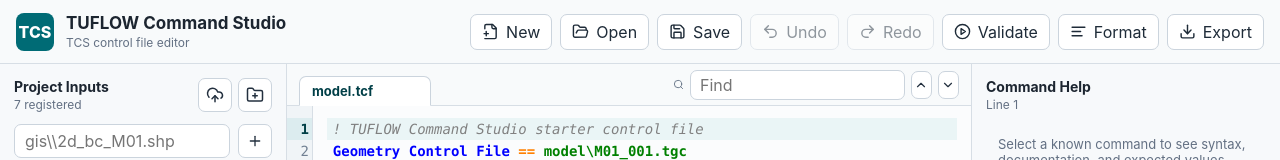
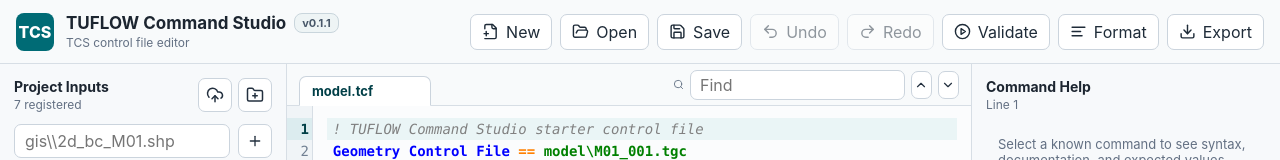
Before and after one commit to hamedtavakoli/TUFLOW_NPad, a React (Vite) app: page / in a window 1280 px wide. Shown: the top 160 px of the page. Built offline with nearby package versions, Linux system fonts and the light colour scheme.

Commit message:
Add version badge and version bump scripts

```diff
--- a/package.json
+++ b/package.json
@@ -1,13 +1,15 @@
 {
   "name": "tuflow-command-studio",
   "private": true,
-  "version": "0.1.0",
+  "version": "0.1.1",
   "type": "module",
   "scripts": {
     "dev": "vite --host 127.0.0.1",
     "build": "tsc -b && vite build",
     "test": "vitest run",
-    "preview": "vite preview --host 127.0.0.1"
+    "preview": "vite preview --host 127.0.0.1",
+    "version:patch": "npm version patch --no-git-tag-version",
+    "version:minor": "npm version minor --no-git-tag-version"
   },
   "dependencies": {
     "@codemirror/autocomplete": "^6.20.2",
--- a/src/main.tsx
+++ b/src/main.tsx
@@ -9,7 +9,10 @@
 import { validateTuflowText } from './lib/validator';
 import { formatTuflowText } from './lib/formatter';
 import type { ProjectInput } from './lib/types';
+import packageJson from '../package.json';
 import './styles.css';
+
+const appVersion = packageJson.version;
 
 const starterText = `! TUFLOW Command Studio starter control file
 Geometry Control File == model\\M01_001.tgc
@@ -228,7 +231,10 @@
         <div className="brand">
           <span className="brand-mark">TCS</span>
           <div>
-            <h1>TUFLOW Command Studio</h1>
+            <div className="brand-title">
+              <h1>TUFLOW Command Studio</h1>
+              <span className="version-badge">v{appVersion}</span>
+            </div>
             <p>TCS control file editor</p>
           </div>
         </div>
--- a/src/styles.css
+++ b/src/styles.css
@@ -86,6 +86,26 @@
 
 .brand h1 {
   font-size: 17px;
+}
+
+.brand-title {
+  display: flex;
+  align-items: center;
+  gap: 8px;
+}
+
+.version-badge {
+  display: inline-flex;
+  align-items: center;
+  height: 20px;
+  padding: 0 7px;
+  border: 1px solid #c9d5dc;
+  border-radius: 8px;
+  background: #eef4f5;
+  color: #485769;
+  font-size: 11px;
+  font-weight: 700;
+  line-height: 1;
 }
 
 .brand p,
```
Also changed, not shown: 1 other file (tests, documents, lock files or other folders).
